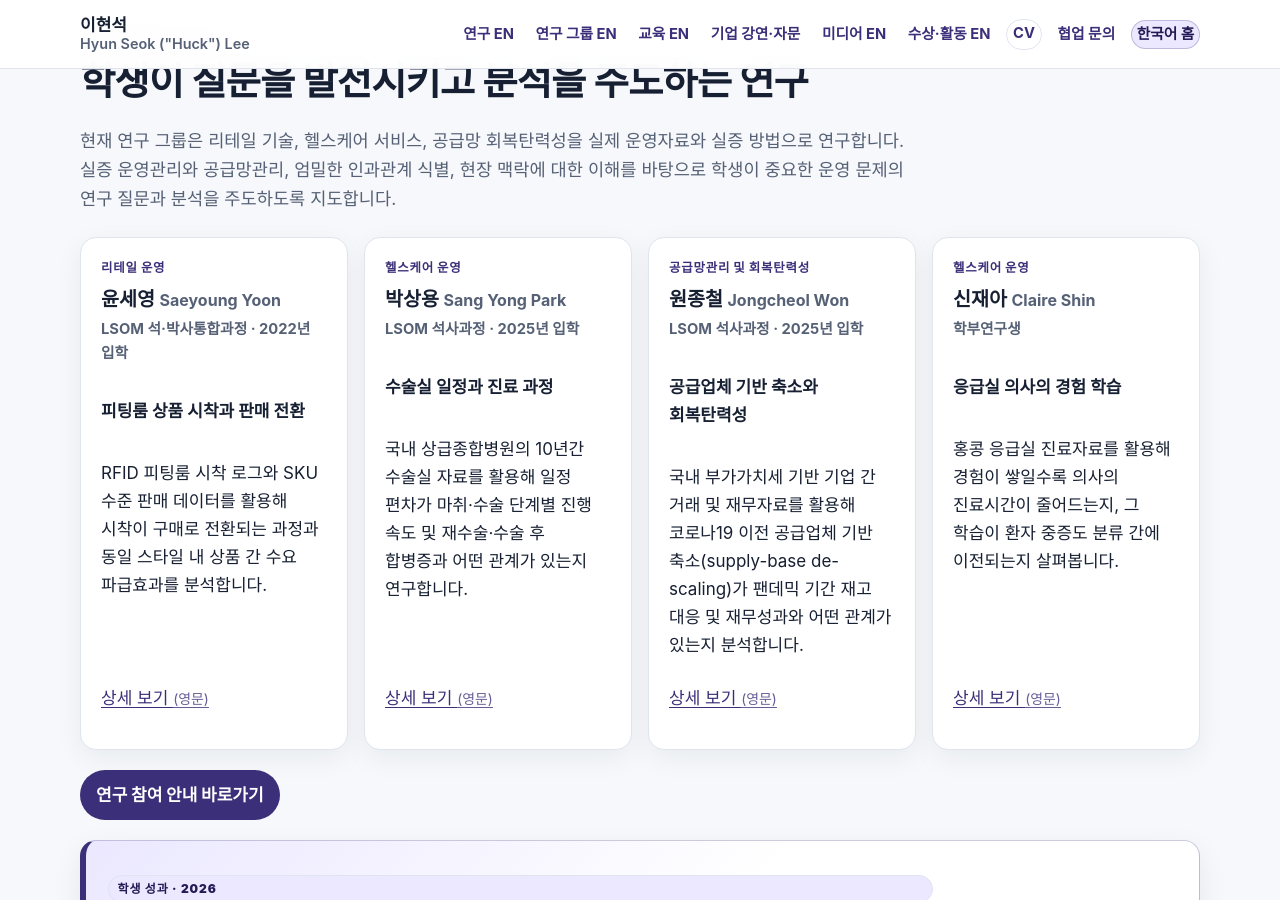
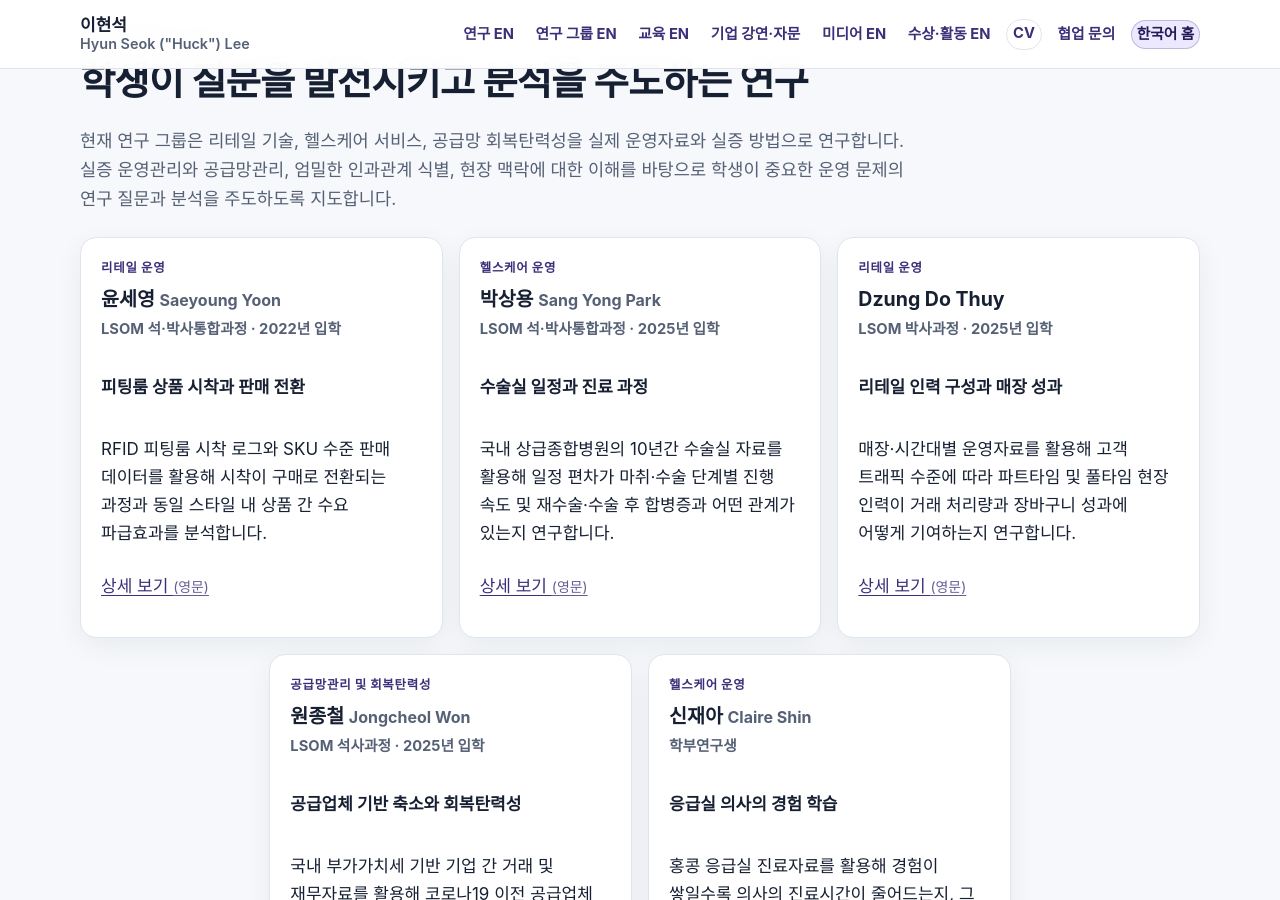
Before and after one commit to lordya2/lordya2.github.io, a Jekyll site: the page built from ko/index.md, in a window 1280 px wide and 900 px high, scrolled down 5641 px. Built offline with Jekyll 4.4.1, drawn with Linux system fonts in a browser that asks for light colours.

Commit message:
Update research group students

```diff
--- a/_data/people.yml
+++ b/_data/people.yml
@@ -6,9 +6,10 @@ opportunity_summary: 'Prospective PhD, MS, and undergraduate students interested
 opportunity_summary_ko: '실증 운영관리, 헬스케어·제약 공급망, 리테일·서비스 운영, 공급망 회복탄력성, 비즈니스 애널리틱스와 인과추론에 관심 있는 석·박사과정 지원자와 학부연구생의 연락을 환영합니다.'
 research_streams:
   - title: 'Retail Operations'
-    summary: 'How product trials, digital traces, and store processes shape sales and demand across closely related products.'
+    summary: 'How product trials, workforce composition, digital traces, and store processes shape sales, transaction throughput, and demand.'
     students:
       - 'Saeyoung Yoon'
+      - 'Dzung Do Thuy'
   - title: 'Healthcare Operations'
     summary: 'How schedule deviations and physician experience shape care processes in operating rooms and emergency departments.'
     students:
@@ -39,8 +40,8 @@ current_students:
   - id: 'sang-yong-park'
     name: 'Sang Yong Park'
     name_ko: '박상용'
-    program: 'MS Student in LSOM'
-    program_ko: 'LSOM 석사과정'
+    program: 'Integrated MS–PhD Student in LSOM'
+    program_ko: 'LSOM 석·박사통합과정'
     entry_year: 2025
     area: 'Healthcare Operations'
     area_ko: '헬스케어 운영'
@@ -52,6 +53,21 @@ current_students:
       - 'Operating-room scheduling'
       - 'Schedule deviations'
       - 'Phase-specific pacing'
+  - id: 'dzung-do-thuy'
+    name: 'Dzung Do Thuy'
+    program: 'PhD Student in LSOM'
+    program_ko: 'LSOM 박사과정'
+    entry_year: 2025
+    area: 'Retail Operations'
+    area_ko: '리테일 운영'
+    project_title: 'Retail workforce mix and store performance'
+    project_title_ko: '리테일 인력 구성과 매장 성과'
+    project_summary: 'Uses store-hour operational data to examine how part-time and full-time frontline labor contribute to transaction throughput and basket outcomes under different levels of customer traffic.'
+    project_summary_ko: '매장·시간대별 운영자료를 활용해 고객 트래픽 수준에 따라 파트타임 및 풀타임 현장 인력이 거래 처리량과 장바구니 성과에 어떻게 기여하는지 연구합니다.'
+    topics:
+      - 'Retail workforce mix'
+      - 'Customer traffic'
+      - 'Throughput and basket outcomes'
   - id: 'jongcheol-won'
     name: 'Jongcheol Won'
     name_ko: '원종철'
--- a/assets/themes/twitter/css/style.css
+++ b/assets/themes/twitter/css/style.css
@@ -116,8 +116,8 @@ h3 { margin-top: 0; font-size: 1.22rem; }
 .card, .research-card, .mini-paper { padding: 1.25rem; border: 1px solid var(--border); border-radius: 1rem; background: #fff; box-shadow: 0 8px 28px rgba(23, 32, 51, 0.06); }
 .section-actions { margin-top: 1.25rem; }
 
-.home-student-grid { align-items: stretch; }
-.home-student-card { display: flex; flex-direction: column; min-width: 0; }
+.home-student-grid { display: flex; flex-wrap: wrap; justify-content: center; align-items: stretch; }
+.home-student-card { display: flex; flex: 1 1 300px; max-width: calc((100% - 2rem) / 3); flex-direction: column; min-width: 0; }
 .home-student-card__area { margin: 0 0 .55rem; color: var(--brand); font-size: .76rem; font-weight: 900; letter-spacing: .08em; text-transform: uppercase; }
 .home-student-card h3 { margin-bottom: .4rem; }
 .home-student-card h3 span { color: var(--muted); font-size: .86em; font-weight: 700; }
@@ -187,8 +187,8 @@ address { font-style: normal; }
 .ko-path-card__label { align-self: flex-start; padding: .2rem .55rem; border-radius: 999px; background: var(--brand-soft); color: var(--brand-dark); font-size: .78rem; font-weight: 900; }
 
 .ko-area-grid { margin-top: 1.5rem; }
-.ko-student-grid { margin-top: 1.5rem; align-items: stretch; }
-.ko-student-card { display: flex; min-width: 0; flex-direction: column; }
+.ko-student-grid { display: flex; flex-wrap: wrap; justify-content: center; margin-top: 1.5rem; align-items: stretch; }
+.ko-student-card { display: flex; flex: 1 1 300px; max-width: calc((100% - 2rem) / 3); min-width: 0; flex-direction: column; }
 .ko-student-card__area { margin: 0 0 .55rem; color: var(--brand); font-size: .78rem; font-weight: 900; letter-spacing: .06em; }
 .ko-student-card h3 { margin-bottom: .4rem; }
 .ko-student-card h3 span { color: var(--muted); font-size: .82em; font-weight: 700; }
@@ -351,8 +351,15 @@ address { font-style: normal; }
 .data-table th, .data-table td { padding: .8rem; border: 1px solid var(--border); text-align: left; vertical-align: top; }
 .data-table th { background: var(--bg-soft); color: var(--brand-dark); }
 .card h2 { font-size: 1.25rem; letter-spacing: 0; }
-@media (max-width: 1050px) { .card-grid--four { grid-template-columns: repeat(2, minmax(0, 1fr)); } }
-@media (max-width: 820px) { .card-grid--four, .card-grid--two, .ko-path-grid { grid-template-columns: 1fr; } .data-table { min-width: 680px; } }
+@media (max-width: 1050px) {
+  .card-grid--four { grid-template-columns: repeat(2, minmax(0, 1fr)); }
+  .home-student-card, .ko-student-card { max-width: calc((100% - 1rem) / 2); }
+}
+@media (max-width: 820px) {
+  .card-grid--four, .card-grid--two, .ko-path-grid { grid-template-columns: 1fr; }
+  .home-student-card, .ko-student-card { flex-basis: 100%; max-width: 100%; }
+  .data-table { min-width: 680px; }
+}
 
 .people-page [id] { scroll-margin-top: 6.5rem; }
 .people-page .people-intro { max-width: 920px; }
@@ -406,6 +413,14 @@ address { font-style: normal; }
 .people-page .opportunity-grid .card { box-shadow: none; }
 .people-page .opportunity-actions { margin-top: 1.25rem; }
 
+@media (min-width: 821px) {
+  .people-page .student-card:last-child:nth-child(odd) {
+    grid-column: 1 / -1;
+    width: calc((100% - 1.15rem) / 2);
+    justify-self: center;
+  }
+}
+
 @media (max-width: 820px) {
   .people-page [id] { scroll-margin-top: 1rem; }
   .people-page .student-grid, .people-page .achievement-feature, .people-page .opportunity-grid { grid-template-columns: 1fr; }
--- a/ko/index.md
+++ b/ko/index.md
@@ -191,7 +191,7 @@ body_class: ko-hub
     {% for student in people.current_students %}
       <article class="card ko-student-card">
         <p class="ko-student-card__area">{{ student.area_ko }}</p>
-        <h3>{{ student.name_ko }} <span lang="en">{{ student.name }}</span></h3>
+        <h3{% unless student.name_ko %} lang="en"{% endunless %}>{% if student.name_ko %}{{ student.name_ko }} <span lang="en">{{ student.name }}</span>{% else %}{{ student.name }}{% endif %}</h3>
         <p class="ko-student-card__meta">{{ student.program_ko }}{% if student.entry_year %} · {{ student.entry_year }}년 입학{% endif %}</p>
         <p><strong>{{ student.project_title_ko }}</strong></p>
         <p>{{ student.project_summary_ko }}</p>
--- a/scripts/validate_korean_hub.rb
+++ b/scripts/validate_korean_hub.rb
@@ -96,7 +96,7 @@ errors << 'English home is missing x-default hreflang.' unless home_html.include
   errors << "profile.yml is missing #{field}." if profile[field].to_s.strip.empty?
 end
 
-required_student_fields = %w[name_ko program_ko area_ko project_title_ko project_summary_ko]
+required_student_fields = %w[program_ko area_ko project_title_ko project_summary_ko]
 students.each_with_index do |student, index|
   required_student_fields.each do |field|
     errors << "Current student #{index + 1} is missing #{field}." if student[field].to_s.strip.empty?
```
Also changed, not shown: index.md (+1 -1 lines), pages/people.md (+1 -1 lines).
